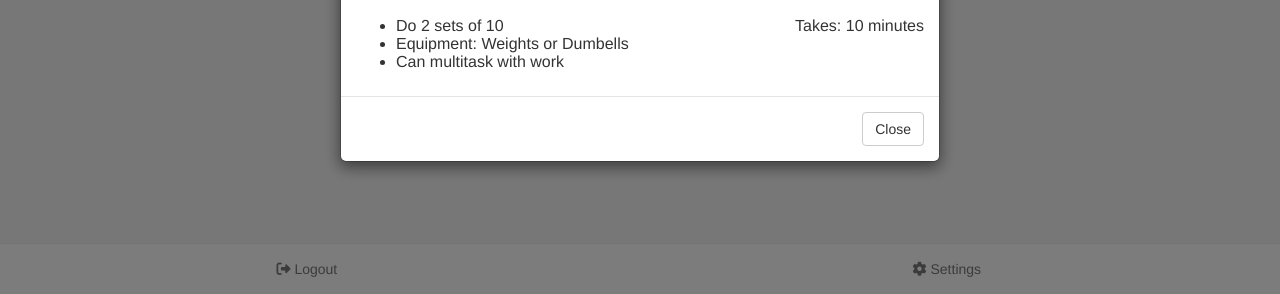
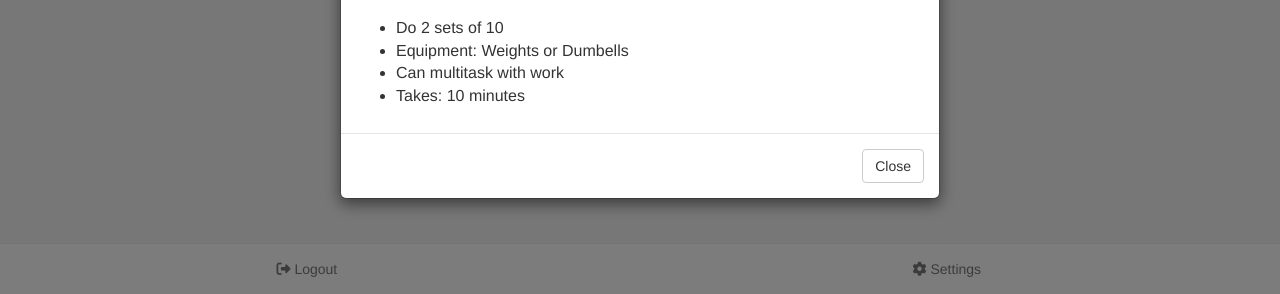
Before and after one commit to vinsongong/CSE170, a plain HTML site: page discover.html in a window 1280 px wide. Both pictures are taken after a click on the link 640 px from the left and 122 px from the top of the page. Shown: the part 506-800 px from the top of the page. Drawn offline with nearby package versions, Linux system fonts and the light colour scheme.

Commit message:
List details in recommended modals

```diff
--- a/discover.css
+++ b/discover.css
@@ -9,7 +9,6 @@ div.youtube-vid > iframe {
   border: none;
 }
 
-.timeTD {
-  text-align: right;
-  vertical-align: top;
+ul.modal-ul > li {
+  font-size: 16;
 }
--- a/discover.html
+++ b/discover.html
@@ -99,20 +99,12 @@
                 <iframe id="shoulderRaisesVideo" src="https://www.youtube.com/embed/q5sNYB1Q6aM" frameborder="0" allowfullscreen></iframe>
               </div>
               <br />
-              <table width="100%">
-                <tr>
-                  <td>
-                    <ul>
+              <ul class="modal-ul">
                 <li>Do 2 sets of 10</li>
                 <li>Equipment: Weights or Dumbells</li>
                 <li>Can multitask with work</li>
+                <li>Takes: 10 minutes</li>
               </ul>
-                  </td>
-                  <td class="timeTD">
-                    Takes: 10 minutes
-                  </td>
-                </tr>
-              </table>
             </div>
             <div class="modal-footer">
               <button type="button" class="btn btn-default" data-dismiss="modal">Close</button>
@@ -136,20 +128,12 @@
                 <iframe id="jumpingJacksVideo" src="https://www.youtube.com/embed/UpH7rm0cYbM" frameborder="0" allowfullscreen></iframe>
               </div>
               <br />
-              <table width="100%">
-                <tr>
-                  <td>
-                    <ul>
+              <ul class="modal-ul">
                 <li>Do 3 sets of 15</li>
                 <li>Equipment: None</li>
                 <li>Requires full attention</li>
+                <li>Takes: 15 minutes</li>
               </ul>
-                  </td>
-                  <td class="timeTD">
-                    Takes: 15 minutes
-                  </td>
-                </tr>
-              </table>
             </div>
             <div class="modal-footer">
               <button type="button" class="btn btn-default" data-dismiss="modal">Close</button>
```
Lines whose indentation alone changed are shown as unchanged.
